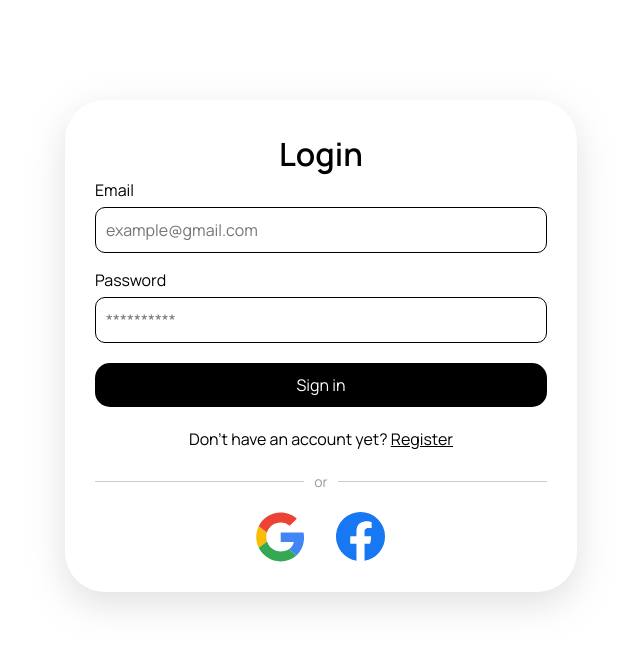
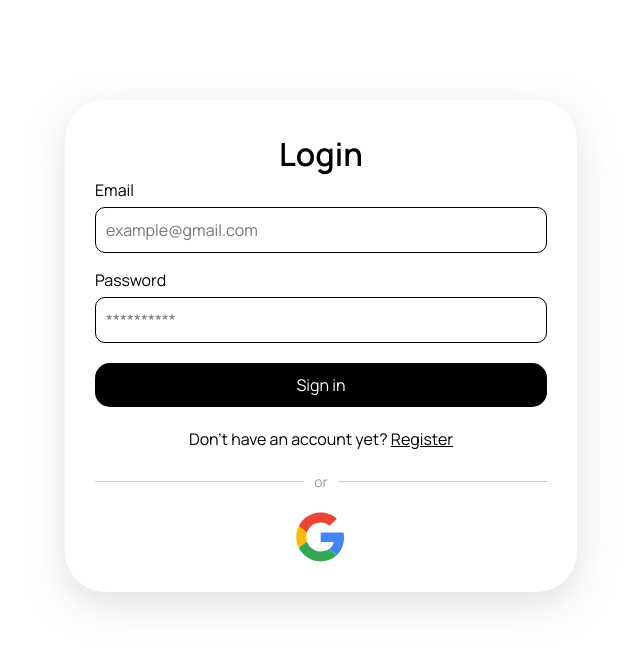
Before and after one commit to maxnevermo/reenbit-chat-test-frontend, a React (Vite) app: page / in a window 1280 px wide. Shown: the top 648 px of the page, without its empty margins (319-959 px from the left). Built offline with nearby package versions, Linux system fonts and the light colour scheme; no server answers.

Commit message:
v1.3/remove facebook auth

```diff
--- a/src/components/AuthForm/AuthForm.jsx
+++ b/src/components/AuthForm/AuthForm.jsx
@@ -71,9 +71,9 @@ export default function AuthForm() {
     window.location.href = import.meta.env.VITE_API_URL + "/api/auth/google";
   };
 
-  const handleFacebookLogin = () => {
-    window.location.href = import.meta.env.VITE_API_URL + "/api/auth/facebook";
-  };
+  // const handleFacebookLogin = () => {
+  //   window.location.href = import.meta.env.VITE_API_URL + "/api/auth/facebook";
+  // };
 
   return (
     <div className={styles["auth-container"]}>
@@ -144,9 +144,9 @@ export default function AuthForm() {
         <button title="Login via Google" onClick={handleGoogleLogin}>
           <ReactSVG src={GoogleIcon} />
         </button>
-        <button title="Login via Facebook" onClick={handleFacebookLogin}>
+        {/* <button title="Login via Facebook" onClick={handleFacebookLogin}>
           <ReactSVG src={FacebookIcon} />
-        </button>
+        </button> */}
       </div>
     </div>
   );
```
